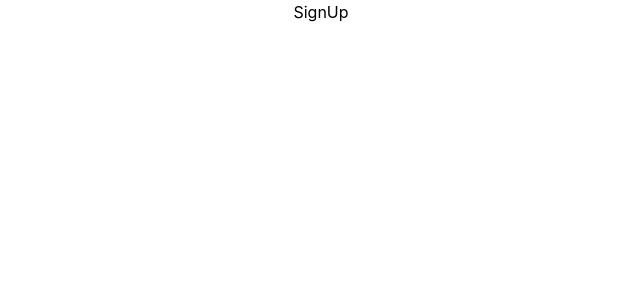
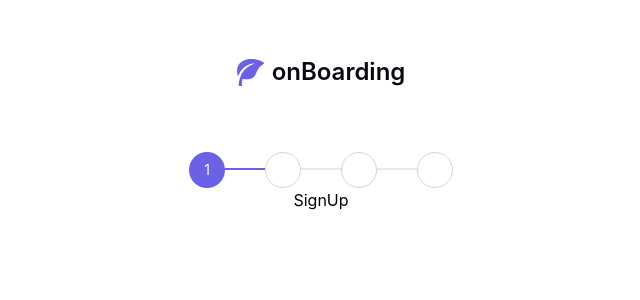
Before and after one commit to Horlawhumy-dev/cutshort-onboarding, a React (Create React App) app: page /signup in a window 1280 px wide. Shown: the top 300 px of the page, without its empty margins (319-959 px from the left). Built offline with nearby package versions, Linux system fonts and the light colour scheme.

Commit message:
Add header to App

```diff
--- a/src/App.jsx
+++ b/src/App.jsx
@@ -1,9 +1,10 @@
-import React, { useEffect, useState} from 'react';
-import './App.css';
-import { BrowserRouter, Route, Routes } from 'react-router-dom';
-import LoginPage from './components/login';
-import SignupPage from './components/signup';
-import  Loader from './components/Loader/loader';
+import React, { useEffect, useState } from "react";
+import "./App.css";
+import { BrowserRouter, Route, Routes } from "react-router-dom";
+import LoginPage from "./components/login";
+import SignupPage from "./components/signup";
+import Loader from "./components/Loader/loader";
+import Header from "./components/header";
 function App() {
   const [isLoading, setIsLoading] = useState(true);
 
@@ -18,6 +19,7 @@ function App() {
         <Loader />
       ) : (
         <>
+          <Header />
           <Routes>
             <Route exact path="/signin" element={<LoginPage />} />
             <Route exact path="/signup" element={<SignupPage />} />
@@ -25,7 +27,7 @@ function App() {
         </>
       )}
     </div>
-  )
+  );
 }
 const WithRouter = () => {
   return (
@@ -36,4 +38,4 @@ function App() {
     </div>
   );
 };
-export default WithRouter
+export default WithRouter;
```
Lines whose indentation alone changed are shown as unchanged.
